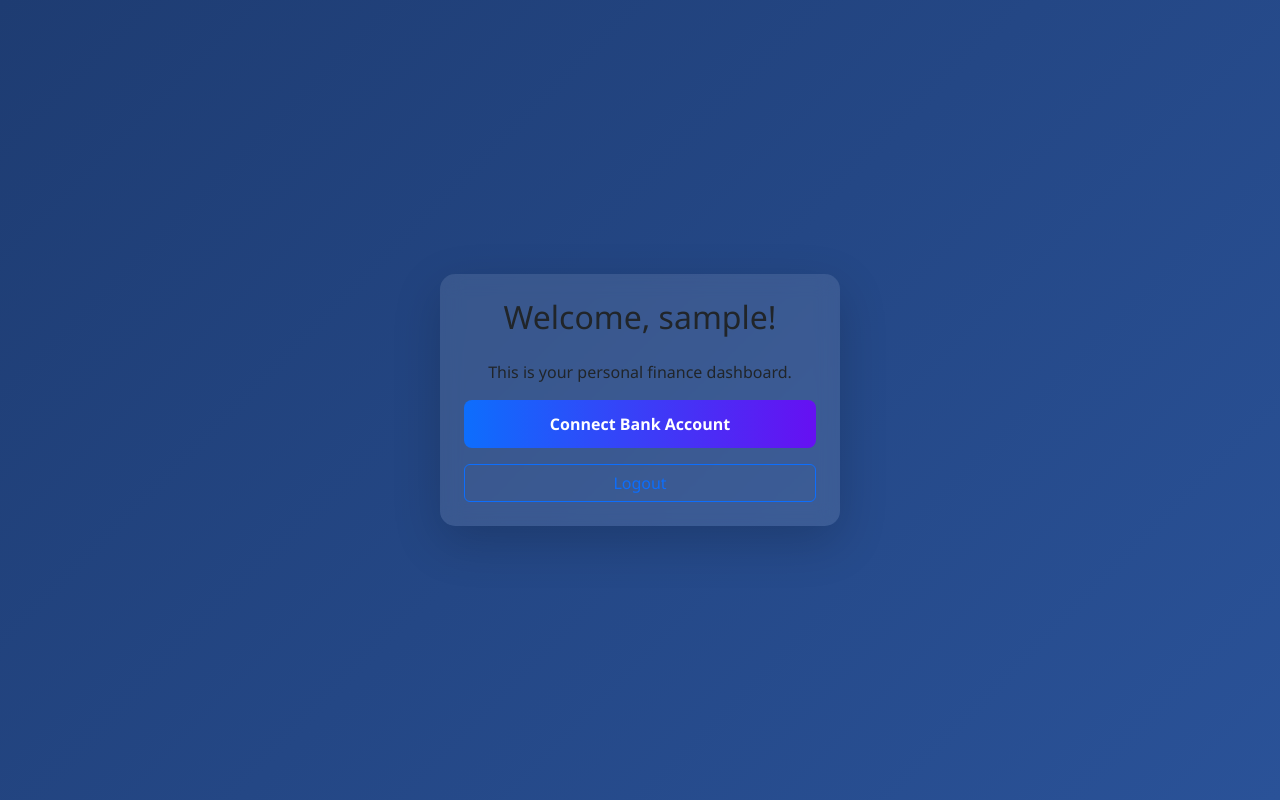
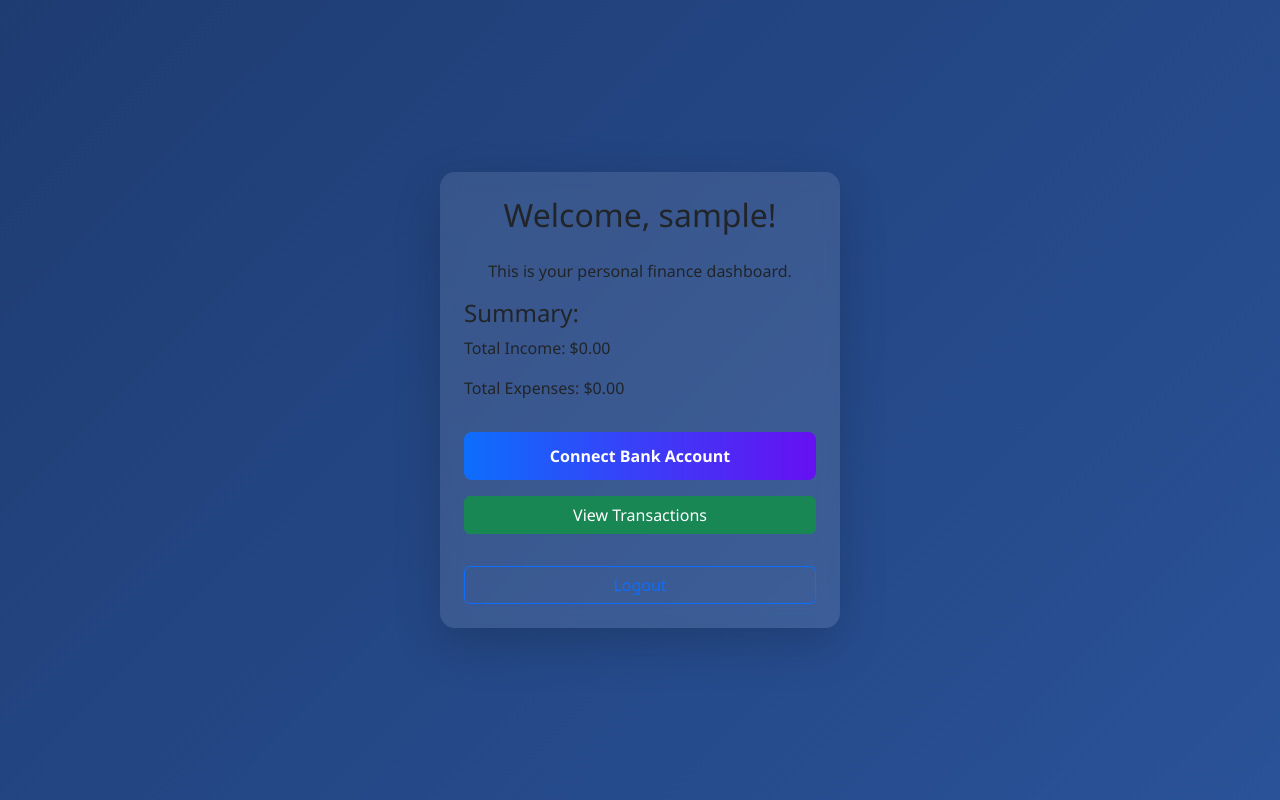
Before and after one commit to mubarak6969/personal_finance_adviser, a Django app: template core/templates/core/dashboard.html in a window 1280 px wide. Run offline with Django 5.2, Linux system fonts and the light colour scheme; the template is opened without the code that fills it: most values are stand-ins (such as "Sample title", 1, 10 or a date in 2020); some libraries are stand-ins or nearby versions.

Commit message:
Fixed summary display with accurate income and expenses totals

```diff
--- a/core/templates/core/dashboard.html
+++ b/core/templates/core/dashboard.html
@@ -13,7 +13,14 @@
         <div class="card p-4 shadow-lg">
             <h2 class="text-center mb-4 welcome-message">Welcome, {{ username }}!</h2>
             <p class="text-center">This is your personal finance dashboard.</p>
+            <div class="mb-3" id="summary-section">
+                <h4>Summary:</h4>
+                <p id="total-income">Total Income: $0.00</p>
+                <p id="total-expenses">Total Expenses: $0.00</p>
+            </div>
             <button id="link-btn" class="btn btn-primary w-100 mb-3">Connect Bank Account</button>
+            <button id="trans-btn" class="btn btn-success w-100 mb-3">View Transactions</button>
+            <div id="trans-list" class="mt-3"></div>
             <a href="{% url 'core:login' %}" class="btn btn-outline-primary w-100">Logout</a>
         </div>
     </div>
@@ -57,6 +64,29 @@
                 }
             });
             document.getElementById('link-btn').onclick = () => linkHandler.open();
+
+            document.getElementById('trans-btn').onclick = async () => {
+                const response = await fetch("{% url 'core:plaid_get_transactions' %}", {
+                    method: 'GET',
+                    headers: {
+                        'X-CSRFToken': '{{ csrf_token }}'
+                    }
+                });
+                const data = await response.json();
+                if (data.error) {
+                    document.getElementById('trans-list').innerHTML = `<p class="text-danger">Error: ${data.error}</p>`;
+                } else {
+                    let html = '<h4>Transactions:</h4><ul>';
+                    data.transactions.forEach(trans => {
+                        html += `<li>${trans.name} - $${trans.amount} on ${trans.date}</li>`;
+                    });
+                    html += '</ul>';
+                    document.getElementById('trans-list').innerHTML = html;
+                    // Update summary with specific IDs
+                    document.getElementById('total-income').textContent = `Total Income: $${data.total_income.toFixed(2)}`;
+                    document.getElementById('total-expenses').textContent = `Total Expenses: $${data.total_expenses.toFixed(2)}`;
+                }
+            };
         }
         window.onload = initializePlaid;
     </script>
--- a/core/views.py
+++ b/core/views.py
@@ -121,8 +121,15 @@ def plaid_get_transactions(request):
         )
         response = client.transactions_get(request_data)
         transactions = response['transactions']
-        logger.info(f"Fetched {len(transactions)} transactions for user {user_id}")
-        return JsonResponse({'transactions': [{'name': t.name, 'amount': t.amount, 'date': t.date} for t in transactions]})
+        # Calculate summary
+        total_income = sum(t.amount for t in transactions if t.amount > 0)
+        total_expenses = abs(sum(t.amount for t in transactions if t.amount < 0))
+        logger.info(f"Calculated totals: Income=${total_income:.2f}, Expenses=${total_expenses:.2f}, Transactions={len(transactions)}")
+        return JsonResponse({
+            'transactions': [{'name': t.name, 'amount': t.amount, 'date': t.date} for t in transactions],
+            'total_income': total_income,
+            'total_expenses': total_expenses
+        })
     except UserProfile.DoesNotExist:
         return JsonResponse({'error': 'No profile found. Please connect a bank account first.'}, status=400)
     except plaid.ApiException as e:
```
